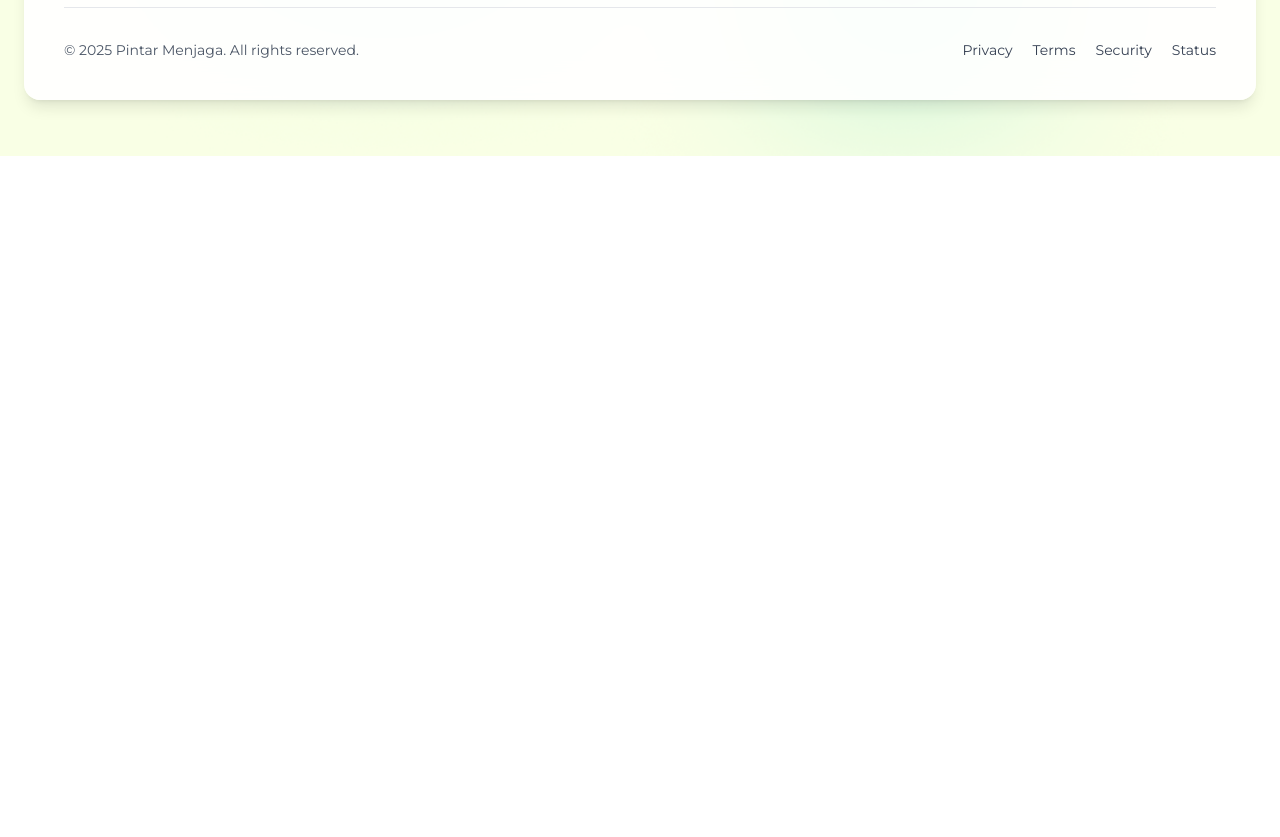
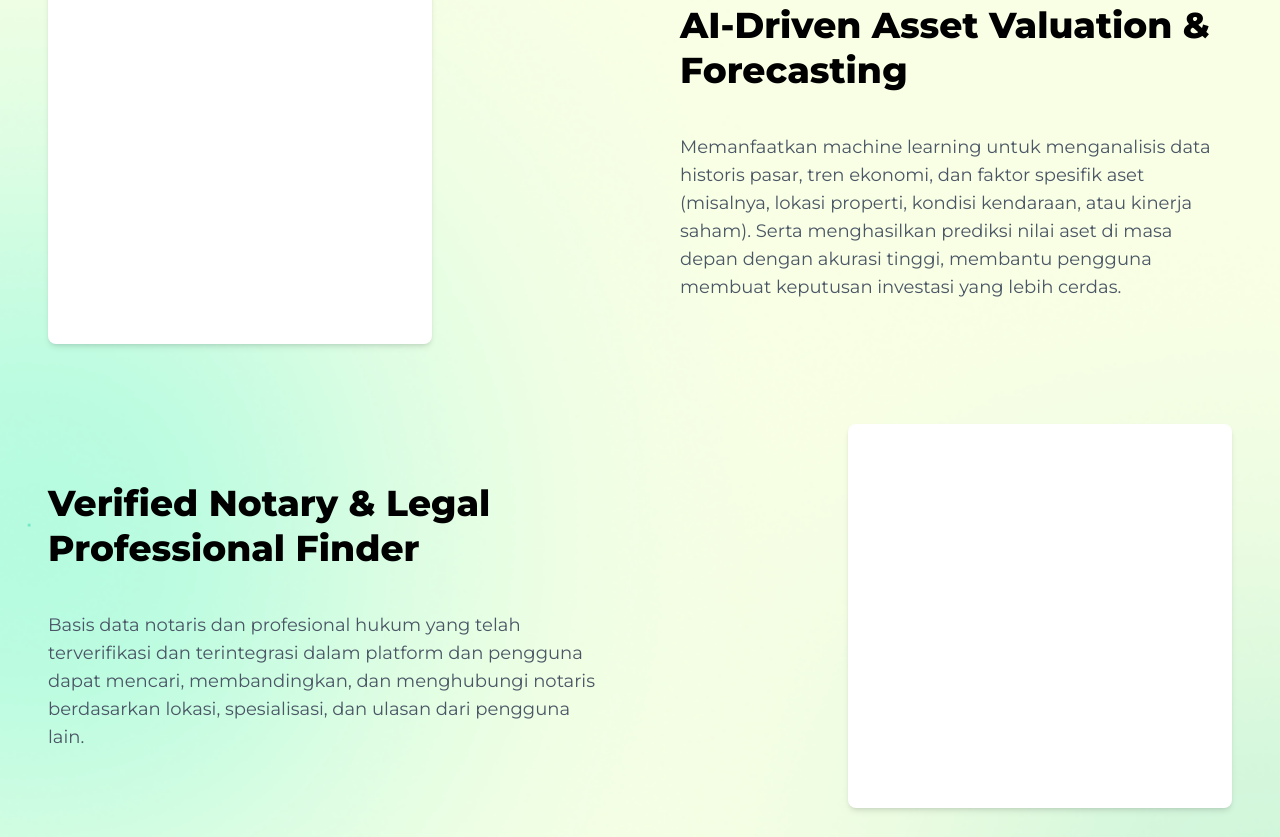
Before and after one commit to AlvaJufinto/Hology, a React (Vite) app: page / in a window 1280 px wide. Shown: the part 1960-2797 px from the top of the page. Before the commit the page ends 2116 px from the top, so only its background shows below. Built offline with nearby package versions, Linux system fonts and the light colour scheme; no server answers.

Commit message:
fix landing page style

```diff
--- /dev/null
+++ b/src/components/Home/AboutUs.jsx
@@ -0,0 +1,28 @@
+const AboutUs = () => {
+  return (
+    <div className="bg-[url('./assets/bg/bg-2.png')] bg-cover bg-no-repeat bg-center">
+      {/* Container untuk semua konten */}
+      <div className="max-w-screen-2xl mx-auto flex flex-col items-center text-center px-4 md:px-6 min-h-screen py-20">
+        <div className="flex flex-col items-center text-center">
+          <h1 className="text-4xl md:text-5xl font-extrabold leading-tight mb-10">
+            About <br />
+            <span className="text-teal-500">Pintar Menjaga</span>
+          </h1>
+          <p className="text-gray-600 text-base md:text-lg max-w-2xl mb-12">
+            Lorem Ipsum is simply dummy text of the printing and typesetting
+            industry. Lorem Ipsum has been the industry's standard dummy text
+            ever since the 1500s, when an unknown printer took a galley of type
+            and scrambled it to make a type specimen book. It has survived not
+            only five centuries, but also the leap into electronic typesetting,
+            remaining essentially unchanged. It was popularised in the 1960s
+            with the release of Letraset sheets containing Lorem Ipsum passages,
+            and more recently with desktop publishing software like Aldus
+            PageMaker including versions of Lorem Ipsum.
+          </p>
+        </div>
+      </div>
+    </div>
+  );
+};
+
+export default AboutUs;
--- a/src/components/Home/Features.jsx
+++ b/src/components/Home/Features.jsx
@@ -1,58 +1,110 @@
 /** @format */
 
-import { CheckCircle, Lock, User } from "lucide-react";
-
-export default function Features() {
+const Features = () => {
   return (
     <div className="bg-[url('./assets/bg/bg-2.png')] bg-cover bg-no-repeat bg-center">
-			<div className="max-w-screen-2xl mx-auto flex flex-col items-center text-center px-4 md:px-6 min-h-screen py-20">
-				{/* Title + Subtitle */}
+      {/* Container untuk semua konten */}
+      <div className="max-w-screen-2xl mx-auto py-10 px-4 md:px-6 lg:px-12 2xl:px-24">
+        <div className="flex flex-col items-center text-center">
           <h1 className="text-4xl md:text-5xl font-extrabold leading-tight mb-4">
-					Kelola Aset <br />
-					Berhargamu di <span className="text-teal-500">Pintar Menjaga</span>
+            Fitur Yang Tersedia <br />
+            di <span className="text-teal-500">Pintar Menjaga</span>
           </h1>
           <p className="text-gray-600 text-base md:text-lg max-w-2xl mb-12">
             Lorem ipsum dolor sit amet, consectetur adipiscing elit. Aset Anda
             tetap aman sekaligus bertumbuh bersama teknologi yang cerdas.
           </p>
-
-				{/* Cards */}
-				<div className="grid grid-cols-1 md:grid-cols-3 gap-6 w-full max-w-5xl">
-					{/* Card 1 */}
-					<div className="bg-white/90 backdrop-blur-lg shadow-lg rounded-2xl p-6 flex flex-col items-center text-center hover:shadow-xl transition">
-						<div className="w-12 h-12 flex items-center justify-center bg-teal-100 text-teal-600 rounded-full mb-4">
-							<User className="w-6 h-6" />
         </div>
-						<h3 className="font-semibold text-lg">Aman</h3>
-						<p className="text-gray-600 text-sm">
-							Data dan aset Anda terlindungi dengan sistem keamanan berlapis.
+        {/* Fitur 1 */}
+        <div className="flex flex-col lg:flex-row items-center justify-between py-10">
+          <div className="w-full lg:w-1/2 flex justify-center lg:justify-start mb-8 lg:mb-0">
+            <div className="w-full max-w-sm h-64 sm:h-80 md:h-96 bg-white rounded-lg shadow-md">
+              {/* This is the white box, now with a responsive size */}
+            </div>
+          </div>
+          <div className="w-full lg:w-1/2 text-center lg:text-left flex flex-col gap-6 lg:gap-10 lg:pl-10">
+            <h3 className="text-2xl sm:text-3xl md:text-4xl font-extrabold leading-tight">
+              AI-Driven Asset Valuation & Forecasting
+            </h3>
+            <p className="text-gray-600 text-base md:text-lg max-w-2xl mx-auto lg:mx-0">
+              Memanfaatkan machine learning untuk menganalisis data historis
+              pasar, tren ekonomi, dan faktor spesifik aset (misalnya, lokasi
+              properti, kondisi kendaraan, atau kinerja saham). Serta
+              menghasilkan prediksi nilai aset di masa depan dengan akurasi
+              tinggi, membantu pengguna membuat keputusan investasi yang lebih
+              cerdas.
             </p>
           </div>
+        </div>
 
-					{/* Card 2 */}
-					<div className="bg-white/90 backdrop-blur-lg shadow-lg rounded-2xl p-6 flex flex-col items-center text-center hover:shadow-xl transition">
-						<div className="w-12 h-12 flex items-center justify-center bg-teal-100 text-teal-600 rounded-full mb-4">
-							<CheckCircle className="w-6 h-6" />
+        {/* --- */}
+
+        {/* Fitur 2 */}
+        <div className="flex flex-col lg:flex-row-reverse items-center justify-between py-10">
+          <div className="w-full lg:w-1/2 flex justify-center lg:justify-end mb-8 lg:mb-0">
+            <div className="w-full max-w-sm h-64 sm:h-80 md:h-96 bg-white rounded-lg shadow-md">
+              {/* This is the white box, now with a responsive size */}
             </div>
-						<h3 className="font-semibold text-lg">Terpercaya</h3>
-						<p className="text-gray-600 text-sm">
-							Dipercaya ribuan pengguna untuk mengelola aset dengan bijak.
+          </div>
+          <div className="w-full lg:w-1/2 text-center lg:text-left flex flex-col gap-6 lg:gap-10 lg:pr-10">
+            <h3 className="text-2xl sm:text-3xl md:text-4xl font-extrabold leading-tight">
+              Verified Notary & Legal Professional Finder
+            </h3>
+            <p className="text-gray-600 text-base md:text-lg max-w-2xl mx-auto lg:mx-0">
+              Basis data notaris dan profesional hukum yang telah terverifikasi
+              dan terintegrasi dalam platform dan pengguna dapat mencari,
+              membandingkan, dan menghubungi notaris berdasarkan lokasi,
+              spesialisasi, dan ulasan dari pengguna lain.
             </p>
           </div>
+        </div>
 
-					{/* Card 3 */}
-					<div className="bg-white/90 backdrop-blur-lg shadow-lg rounded-2xl p-6 flex flex-col items-center text-center hover:shadow-xl transition">
-						<div className="w-12 h-12 flex items-center justify-center bg-teal-100 text-teal-600 rounded-full mb-4">
-							<Lock className="w-6 h-6" />
+        {/* --- */}
+
+        {/* Fitur 3 */}
+        <div className="flex flex-col lg:flex-row items-center justify-between py-10">
+          <div className="w-full lg:w-1/2 flex justify-center lg:justify-start mb-8 lg:mb-0">
+            <div className="w-full max-w-sm h-64 sm:h-80 md:h-96 bg-white rounded-lg shadow-md">
+              {/* This is the white box, now with a responsive size */}
             </div>
-						<h3 className="font-semibold text-lg">Bertumbuh</h3>
-						<p className="text-gray-600 text-sm">
-							Aset Anda tidak hanya aman, tapi juga berkembang dengan strategi
-							cerdas.
+          </div>
+          <div className="w-full lg:w-1/2 text-center lg:text-left flex flex-col gap-6 lg:gap-10 lg:pl-10">
+            <h3 className="text-2xl sm:text-3xl md:text-4xl font-extrabold leading-tight">
+              Multi-Asset Management Dashboard
+            </h3>
+            <p className="text-gray-600 text-base md:text-lg max-w-2xl mx-auto lg:mx-0">
+              Satu dasbor terpadu untuk mengelola berbagai jenis aset, seperti
+              properti, kendaraan, dan saham. Serta enyediakan tampilan holistik
+              portofolio aset pengguna secara real-time.
+            </p>
+          </div>
+        </div>
+
+        {/* --- */}
+
+        {/* Fitur 2 */}
+        <div className="flex flex-col lg:flex-row-reverse items-center justify-between py-10">
+          <div className="w-full lg:w-1/2 flex justify-center lg:justify-end mb-8 lg:mb-0">
+            <div className="w-full max-w-sm h-64 sm:h-80 md:h-96 bg-white rounded-lg shadow-md">
+              {/* This is the white box, now with a responsive size */}
+            </div>
+          </div>
+          <div className="w-full lg:w-1/2 text-center lg:text-left flex flex-col gap-6 lg:gap-10 lg:pr-10">
+            <h3 className="text-2xl sm:text-3xl md:text-4xl font-extrabold leading-tight">
+              Automated AI Report Generation
+            </h3>
+            <p className="text-gray-600 text-base md:text-lg max-w-2xl mx-auto lg:mx-0">
+              AI generatif dapat membuat laporan aset yang komprehensif secara
+              otomatis, termasuk laporan nilai, laporan historis, dan laporan
+              performa. Pengguna cukup memasukkan data dasar, dan sistem akan
+              menyusun laporan yang terstruktur, lengkap, dan siap digunakan
+              untuk berbagai keperluan, seperti pengajuan pinjaman atau audit.
             </p>
           </div>
         </div>
       </div>
     </div>
   );
-}
+};
+
+export default Features;
--- a/src/components/Home/Hero.jsx
+++ b/src/components/Home/Hero.jsx
@@ -7,7 +7,7 @@ import Shield from "../../assets/icon/home/shield.svg";
 
 const Hero = () => {
 	return (
-		<div className="flex flex-col lg:flex-row items-center justify-center lg:justify-between min-h-screen pt-24 md:pt-28 sm:pt-38 pb-10 px-16">
+		<div className="flex flex-col lg:flex-row items-center justify-center lg:justify-between min-h-screen pt-24 md:pt-28 sm:pt-38 pb-10 px-24">
 			<div className="w-full lg:w-1/2 flex flex-col gap-6 lg:gap-10 text-center lg:text-left mb-8 lg:mb-0">
 				<h1 className="text-4xl md:text-5xl lg:text-6xl font-bold leading-tight">
 					Kelola Aset <br />
--- /dev/null
+++ b/src/components/Home/Visions.jsx
@@ -0,0 +1,58 @@
+/** @format */
+
+import { CheckCircle, Lock, User } from "lucide-react";
+
+export default function Visons() {
+	return (
+		<div className="bg-[url('./assets/bg/bg-2.png')] bg-cover bg-no-repeat bg-center">
+			<div className="max-w-screen-2xl mx-auto flex flex-col items-center text-center px-4 md:px-6 min-h-screen py-20">
+				{/* Title + Subtitle */}
+				<h1 className="text-4xl md:text-5xl font-extrabold leading-tight mb-4">
+					Kelola Aset <br />
+					Berhargamu di <span className="text-teal-500">Pintar Menjaga</span>
+				</h1>
+				<p className="text-gray-600 text-base md:text-lg max-w-2xl mb-12">
+					Lorem ipsum dolor sit amet, consectetur adipiscing elit. Aset Anda
+					tetap aman sekaligus bertumbuh bersama teknologi yang cerdas.
+				</p>
+
+				{/* Cards */}
+				<div className="grid grid-cols-1 md:grid-cols-3 gap-6 w-full max-w-5xl">
+					{/* Card 1 */}
+					<div className="bg-white/90 backdrop-blur-lg shadow-lg rounded-2xl p-6 flex flex-col items-center text-center hover:shadow-xl transition">
+						<div className="w-12 h-12 flex items-center justify-center bg-teal-100 text-teal-600 rounded-full mb-4">
+							<User className="w-6 h-6" />
+						</div>
+						<h3 className="font-semibold text-lg">Aman</h3>
+						<p className="text-gray-600 text-sm">
+							Data dan aset Anda terlindungi dengan sistem keamanan berlapis.
+						</p>
+					</div>
+
+					{/* Card 2 */}
+					<div className="bg-white/90 backdrop-blur-lg shadow-lg rounded-2xl p-6 flex flex-col items-center text-center hover:shadow-xl transition">
+						<div className="w-12 h-12 flex items-center justify-center bg-teal-100 text-teal-600 rounded-full mb-4">
+							<CheckCircle className="w-6 h-6" />
+						</div>
+						<h3 className="font-semibold text-lg">Terpercaya</h3>
+						<p className="text-gray-600 text-sm">
+							Dipercaya ribuan pengguna untuk mengelola aset dengan bijak.
+						</p>
+					</div>
+
+					{/* Card 3 */}
+					<div className="bg-white/90 backdrop-blur-lg shadow-lg rounded-2xl p-6 flex flex-col items-center text-center hover:shadow-xl transition">
+						<div className="w-12 h-12 flex items-center justify-center bg-teal-100 text-teal-600 rounded-full mb-4">
+							<Lock className="w-6 h-6" />
+						</div>
+						<h3 className="font-semibold text-lg">Bertumbuh</h3>
+						<p className="text-gray-600 text-sm">
+							Aset Anda tidak hanya aman, tapi juga berkembang dengan strategi
+							cerdas.
+						</p>
+					</div>
+				</div>
+			</div>
+		</div>
+	);
+}
--- a/src/pages/Home.jsx
+++ b/src/pages/Home.jsx
@@ -1,9 +1,11 @@
 /** @format */
 
-import Features from "../components/Home/Features";
+import Visions from "../components/Home/Visions";
 import Hero from "../components/Home/Hero";
 import Footer from "../components/shared/Footer";
+import Features from "../components/Home/Features";
 import Navbar from "../components/shared/Navbar";
+import AboutUs from "../components/Home/AboutUs";
 
 export default function Home() {
   return (
@@ -12,7 +14,9 @@ export default function Home() {
         <Navbar />
         <Hero />
       </div>
+      <Visions />
       <Features />
+      <AboutUs />
       <Footer />
     </>
   );
```
Lines whose indentation alone changed are shown as unchanged.
